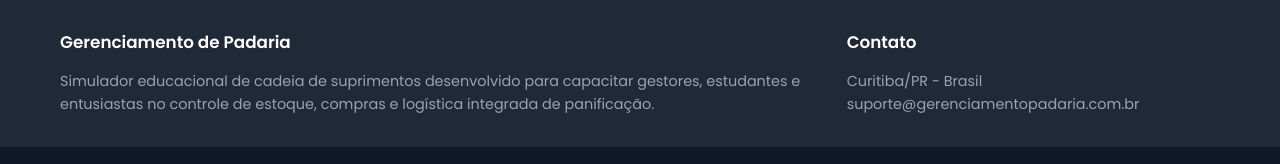
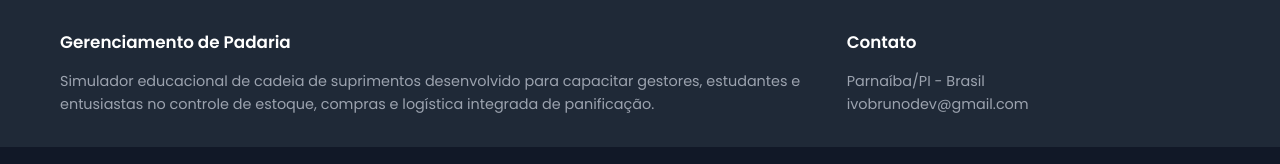
Before and after one commit to IvoBruno/GerenciamentoPadaria, a website built with Vite: page index.html in a window 1280 px wide. Shown: the part 889-1053 px from the top of the page. Built offline with nearby package versions, Linux system fonts and the light colour scheme.

Commit message:
Update contact information in footer section

```diff
--- a/index.html
+++ b/index.html
@@ -498,8 +498,8 @@
         <div class="footer-contato">
           <h3 class="subtitulo">Contato</h3>
           <p class="descricao">
-            Curitiba/PR - Brasil<br />
-            suporte@gerenciamentopadaria.com.br
+            Parnaíba/PI - Brasil<br />
+            ivobrunodev@gmail.com
           </p>
         </div>
       </div>
```
